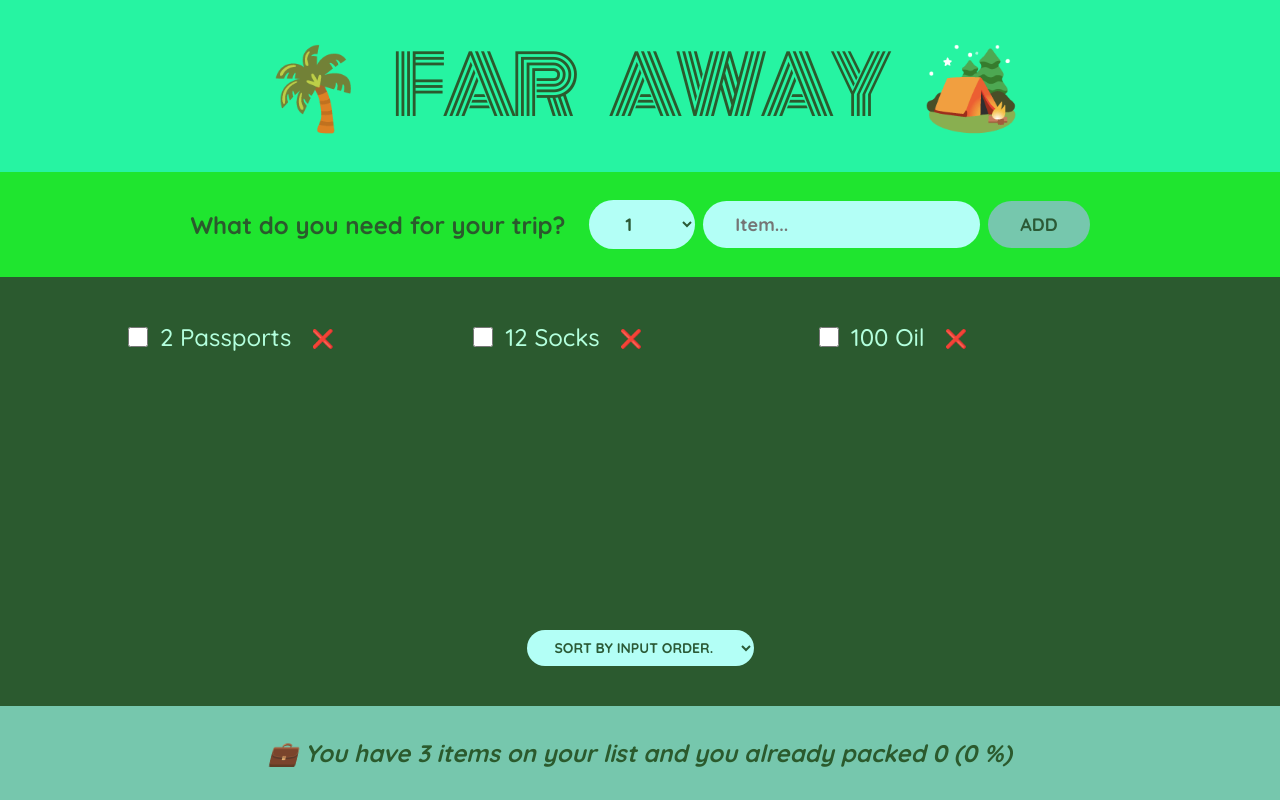
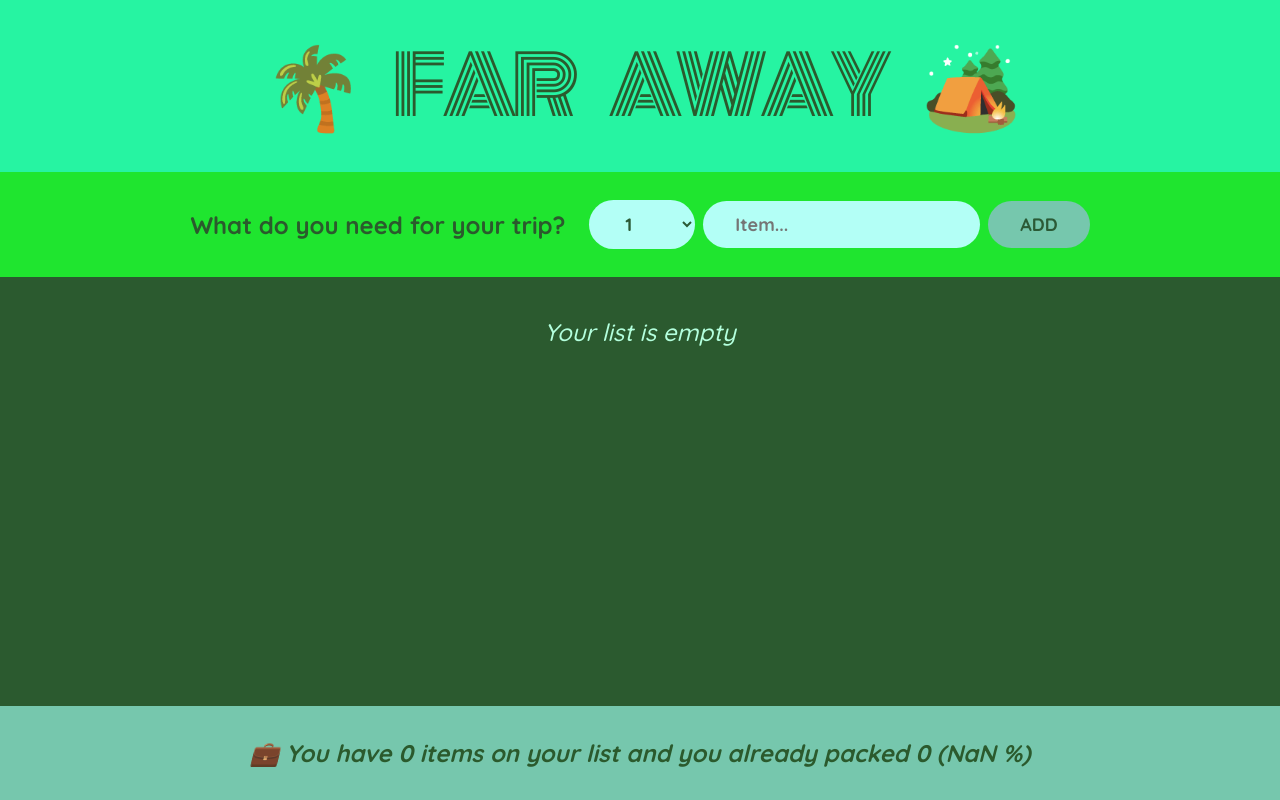
Before and after one commit to phamngocbaoan79/todo-list, a React (Create React App) app: page / in a window 1280 px wide. Built offline with nearby package versions, Linux system fonts and the light colour scheme.

Commit message:
sort, clear list, split components

```diff
--- a/src/App.js
+++ b/src/App.js
@@ -1,9 +1,11 @@
 import { useState } from "react";
+import Logo from "./components/Logo.js";
+import Form from "./components/Form.js";
+import PackingList from "./components/PackingList.js";
+import Stats from "./components/Stats.js";
 
 const initialItems = [
-  { id: 1, description: "Passports", quantity: 2, packed: false },
-  { id: 2, description: "Socks", quantity: 12, packed: false },
-  { id: 3, description: "Oil", quantity: 100, packed: false },
+
 ];
 
 export default function App() {
@@ -33,6 +35,10 @@ export default function App() {
     setItems((items) => items.map((item) => item.id === id ? {...item, packed: !item.packed} : item ));
   }
 
+  function clearList() {
+    setItems([]);
+  }
+
   return (
     <div className="app">
       <Logo />
@@ -43,87 +49,8 @@ export default function App() {
         setQuantity={setQuantity}
         handleSubmit={handleSubmit}
       />
-      <PackingList items={items} onDeleteItem={handleDeleteItem} onHandleChecked={handleChecked}/>
+      <PackingList items={items} onDeleteItem={handleDeleteItem} onHandleChecked={handleChecked} handleClearList={clearList}/>
       <Stats items={items}/>
     </div>
   );
 }
-
-// 🔥 Tách các component ra ngoài để không bị re-mount
-function Logo() {
-  return <h1>🌴 Far Away 🏕️</h1>;
-}
-
-function Form({ description, setDescription, quantity, setQuantity, handleSubmit }) {
-  return (
-    <form className="add-form" onSubmit={handleSubmit}>
-      <h3>What do you need for your trip?</h3>
-      <select value={quantity} onChange={(e) => setQuantity(Number(e.target.value))}>
-        {Array.from({ length: 20 }, (_, i) => i + 1).map((num) => (
-          <option value={num} key={num}>
-            {num}
-          </option>
-        ))}
-      </select>
-      <input
-        type="text"
-        placeholder="Item..."
-        value={description}
-        onChange={(e) => setDescription(e.target.value)}
-      />
-      <button>Add</button>
-    </form>
-  );
-}
-
-function PackingList({items, onDeleteItem, onHandleChecked}) {
-  return (
-    <div className="list">
-      <ul>
-        {items.length === 0 ? <em className="empty-list">Your list is empty</em> : items.map((item) => (
-          <Item item={item}
-          key={item.id}
-          onDeleteItem={onDeleteItem}
-          onHandleChecked={onHandleChecked}/>
-        )) }
-      </ul>
-
-      <div className="actions">
-        <select>
-          <option value="sort">sort by input order.</option>
-          <option value="description">sort by description</option>
-          <option value="packed">sort by status</option>
-        </select>
-      </div>
-    </div>
-  );
-}
-
-function Item({ item, onDeleteItem , onHandleChecked}) {
-  // Nên dùng onChange + checked thay vì onClick + value để tránh lỗi cũng như đảm bảo tính truy cập, chuẩn React hơn
-  // dùng onClick vẫn chạy bình thường nhưng phải thêm readOnly để không bị lỗi (warning)
-  return (
-    <li>
-      <input type="checkbox" checked={item.packed} readOnly onClick={() => onHandleChecked(item.id)}/>
-      <span style={item.packed ? { textDecoration: "line-through" } : {}}>
-        {item.quantity} {item.description}
-      </span>
-      <button onClick={() => onDeleteItem(item.id)}>❌</button>
-    </li>
-  );
-}
-
-function Stats({ items }) {
-  const numberItems = items.length;
-  const numberPacked = items.filter(item => (item.packed)).length;
-  const percentTage = Math.round((numberPacked / numberItems) * 100);
-  return (
-    <footer className="stats">
-      {
-        percentTage === 100 ? <em>You are ready to go! 🏕️</em>
-        : <em>💼 You have {numberItems} items on your list and you already packed {numberPacked} ({percentTage} %)
-          </em>
-      }
-    </footer>
-  );
-}
--- /dev/null
+++ b/src/components/Form.js
@@ -0,0 +1,21 @@
+export default function Form({ description, setDescription, quantity, setQuantity, handleSubmit }) {
+    return (
+        <form className="add-form" onSubmit={handleSubmit}>
+            <h3>What do you need for your trip?</h3>
+            <select value={quantity} onChange={(e) => setQuantity(Number(e.target.value))}>
+                {Array.from({ length: 20 }, (_, i) => i + 1).map((num) => (
+                    <option value={num} key={num}>
+                        {num}
+                    </option>
+                ))}
+            </select>
+            <input
+                type="text"
+                placeholder="Item..."
+                value={description}
+                onChange={(e) => setDescription(e.target.value)}
+            />
+            <button>Add</button>
+        </form>
+    );
+}
--- /dev/null
+++ b/src/components/Item.js
@@ -0,0 +1,11 @@
+export default function Item({ item, onDeleteItem, onHandleChecked }) {
+    return (
+        <li>
+            <input type="checkbox" checked={item.packed} readOnly onClick={() => onHandleChecked(item.id)} />
+            <span style={item.packed ? { textDecoration: "line-through" } : {}}>
+                {item.quantity} {item.description}
+            </span>
+            <button onClick={() => onDeleteItem(item.id)}>❌</button>
+        </li>
+    );
+}
--- /dev/null
+++ b/src/components/Logo.js
@@ -0,0 +1,3 @@
+export default function Logo() {
+    return <h1>🌴 Far Away 🏕️</h1>;
+}
--- /dev/null
+++ b/src/components/PackingList.js
@@ -0,0 +1,37 @@
+import { useState } from "react";
+import Item from "./Item.js";
+
+export default function PackingList({ items, onDeleteItem, onHandleChecked, handleClearList }) {
+    const [sortBy, setSortBy] = useState("input");
+
+    let sortedItems;
+
+    if (sortBy === "input") sortedItems = items;
+
+    if (sortBy === 'description') sortedItems = items.slice().sort((a, b) => a.description.localeCompare(b.description));
+
+    if (sortBy === 'packed') sortedItems = items.slice().sort((a, b) => Number(a.packed) - Number(b.packed));
+
+    return (
+        <div className="list">
+            <ul>
+                {items.length === 0 ? <em className="empty-list">Your list is empty</em> : sortedItems.map((item) => (
+                    <Item item={item}
+                        key={item.id}
+                        onDeleteItem={onDeleteItem}
+                        onHandleChecked={onHandleChecked} />
+                ))}
+            </ul>
+
+            {items.length > 0 && <div className="actions">
+                <select value={sortBy} onChange={(e) => setSortBy(e.target.value)}>
+                    <option value="input">sort by input order.</option>
+                    <option value="description">sort by description</option>
+                    <option value="packed">sort by status</option>
+                </select>
+
+                <button onClick={handleClearList}>Clear List</button>
+            </div>}
+        </div>
+    );
+}
--- /dev/null
+++ b/src/components/Stats.js
@@ -0,0 +1,14 @@
+export default function Stats({ items }) {
+    const numberItems = items.length;
+    const numberPacked = items.filter(item => (item.packed)).length;
+    const percentTage = Math.round((numberPacked / numberItems) * 100);
+    return (
+        <footer className="stats">
+            {
+                percentTage === 100 ? <em>You are ready to go! 🏕️</em>
+                    : <em>💼 You have {numberItems} items on your list and you already packed {numberPacked} ({percentTage} %)
+                    </em>
+            }
+        </footer>
+    );
+}
```
